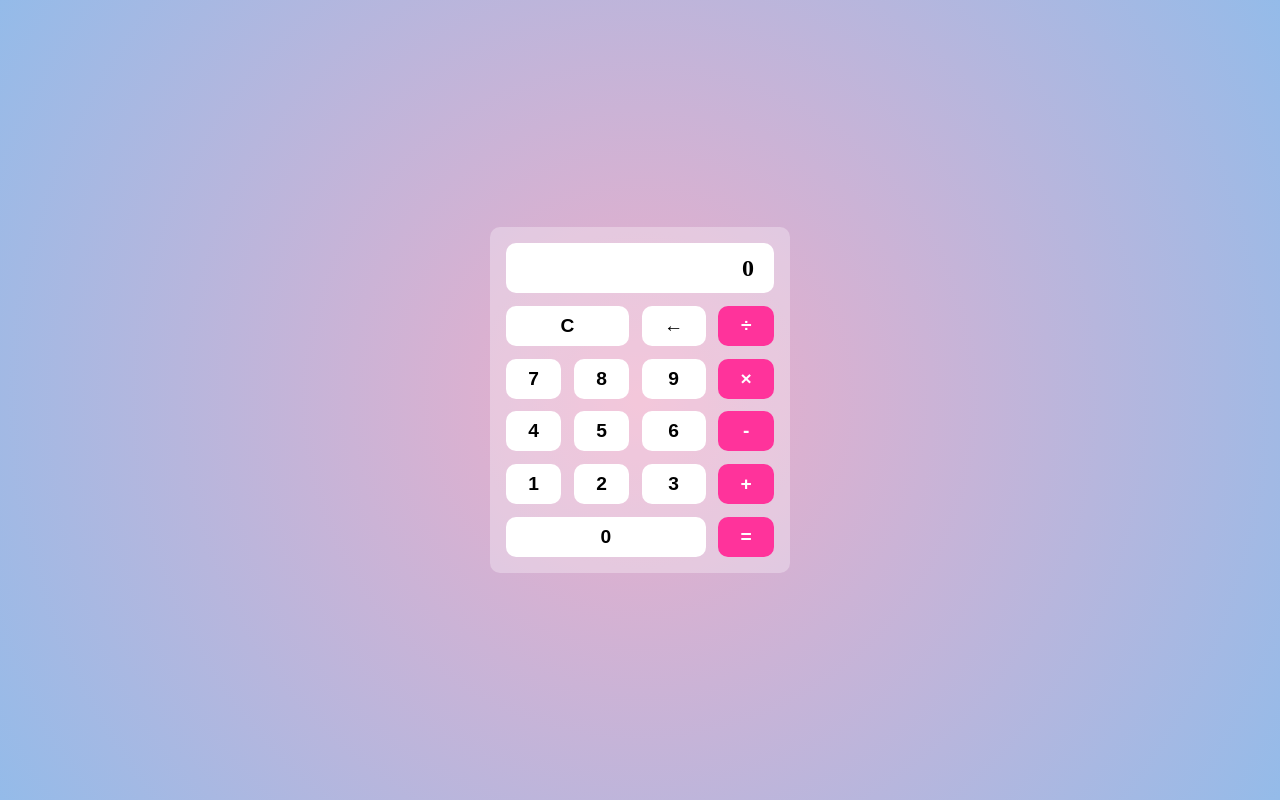
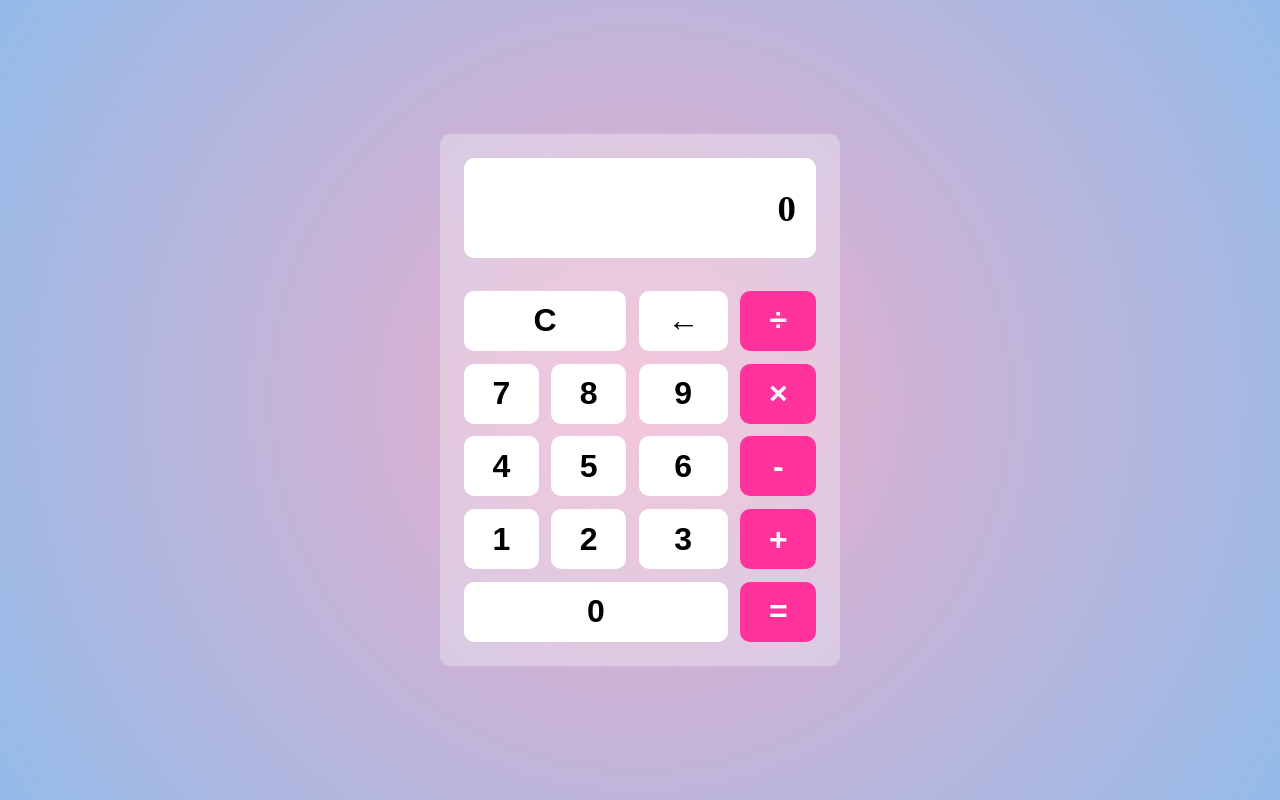
Before and after one commit to lucasfeklein/calculator-react, a React (Vite) app: page / in a window 1280 px wide. Built offline with nearby package versions, Linux system fonts and the light colour scheme.

Commit message:
css improved

```diff
--- a/src/index.css
+++ b/src/index.css
@@ -17,8 +17,8 @@ body {
   grid-template-columns: auto auto auto auto;
   gap: 0.8rem;
   background: rgba(255, 255, 255, 0.3);
-  width: 300px;
-  padding: 1em;
+  width: 400px;
+  padding: 1.5em;
   border-radius: 10px;
 }
 
@@ -30,14 +30,15 @@ body {
   background-color: white;
   border-radius: 10px;
   grid-column: 1 / -1;
-  height: 50px;
+  height: 100px;
   padding-right: 20px;
   font-weight: bold;
-  font-size: 1.5rem;
+  font-size: 2.3rem;
+  margin-bottom: 20px;
 }
 
 .equation {
-  font-size: 1.2rem;
+  font-size: 1.5rem;
   font-weight: normal;
 }
 
@@ -47,8 +48,8 @@ button {
   font-weight: bold;
   border: none;
   border-radius: 10px;
-  height: 40px;
-  font-size: 1.2rem;
+  height: 60px;
+  font-size: 2rem;
   cursor: pointer;
 }
 
```
